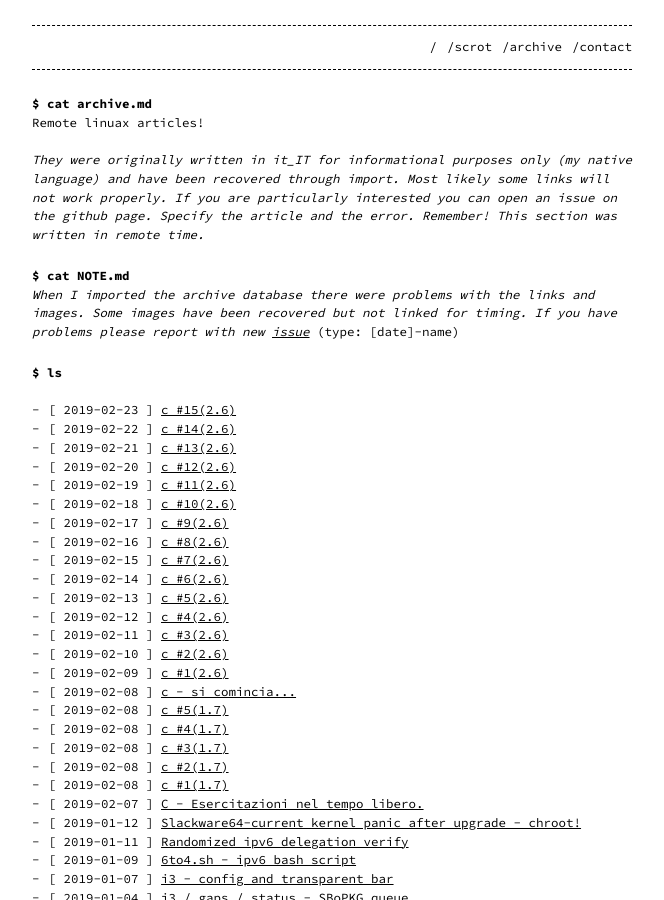
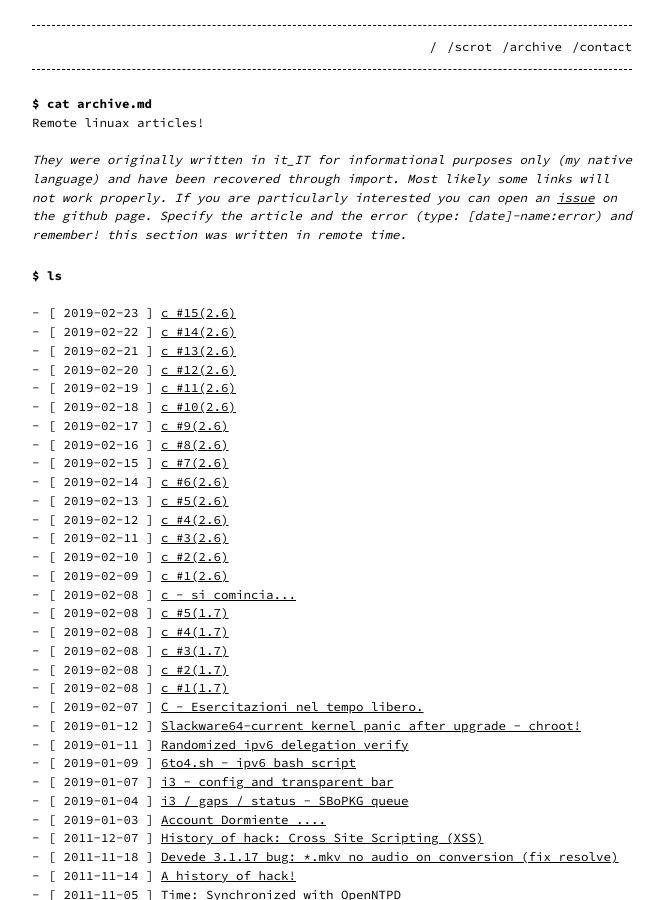
Before and after one commit to aicsx/ax, a Jekyll site: the page built from archive.md, in a window 1280 px wide and 900 px high. Shown: the whole window, without its empty margins (308-972 px from the left). Built offline with Jekyll 4.4.1, drawn with Linux system fonts in a browser that asks for light colours.

Commit message:
site update base

```diff
--- a/archive.md
+++ b/archive.md
@@ -6,7 +6,5 @@ permalink: /archive
 ### $ cat archive.md
 Remote linuax articles!
 <p>&nbsp;</p>
-*They were originally written in it_IT for informational purposes only (my native language) and have been recovered through import. Most likely some links will not work properly. If you are particularly interested you can open an issue on the github page. Specify the article and the error. Remember! This section was written in remote time.*
-### $ cat NOTE.md
-*When I imported the archive database there were problems with the links and images. Some images have been recovered but not linked for timing. If you have problems please report with new [issue](https://github.com/aicsx/ax/issues)* (type: [date]-name)
+*They were originally written in it_IT for informational purposes only (my native language) and have been recovered through import. Most likely some links will not work properly. If you are particularly interested you can open an [issue](https://github.com/aicsx/ax/issues) on the github page. Specify the article and the error (type: [date]-name:error) and remember! this section was written in remote time.*
 ### $ ls
```
